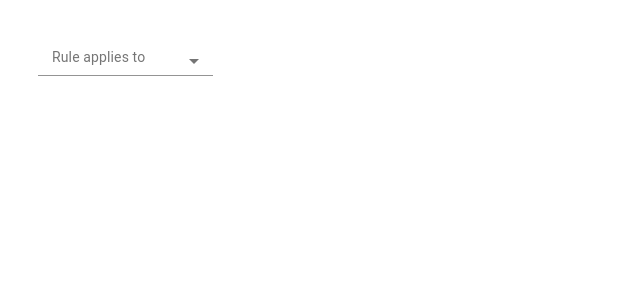
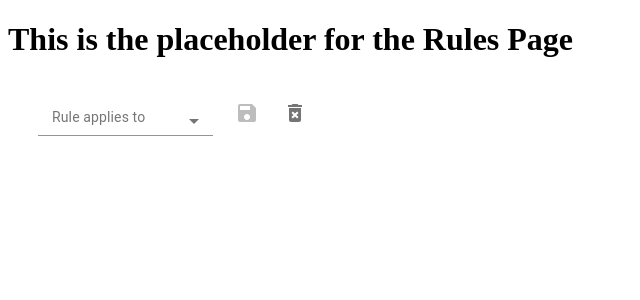
Before and after one commit to mshowman/capstoneBlockchain, a React (Create React App) app in the folder bloxiom/: page / in a window 1280 px wide. Shown: the top 300 px of the page, without its empty margins (0-640 px from the left). Built offline with nearby package versions, Linux system fonts and the light colour scheme.

Commit message:
rules component is complete from a front-end standpoint. no functionality beyond simple logic at this point.

```diff
--- a/bloxiom/package.json
+++ b/bloxiom/package.json
@@ -4,6 +4,7 @@
   "private": true,
   "dependencies": {
     "@material-ui/core": "^4.5.0",
+    "@material-ui/icons": "^4.5.1",
     "react": "^16.10.2",
     "react-dom": "^16.10.2",
     "react-scripts": "3.2.0"
--- a/bloxiom/public/index.html
+++ b/bloxiom/public/index.html
@@ -2,27 +2,12 @@
 <html lang="en">
   <head>
     <meta charset="utf-8" />
-    <link rel="icon" href="%PUBLIC_URL%/favicon.ico" />
     <meta name="viewport" content="width=device-width, initial-scale=1" />
     <meta name="theme-color" content="#000000" />
     <meta
       name="description"
       content="Web site created using create-react-app"
     />
-    <!--
-      manifest.json provides metadata used when your web app is installed on a
-      user's mobile device or desktop. See https://developers.google.com/web/fundamentals/web-app-manifest/
-    -->
-    <link rel="manifest" href="%PUBLIC_URL%/manifest.json" />
-    <!--
-      Notice the use of %PUBLIC_URL% in the tags above.
-      It will be replaced with the URL of the `public` folder during the build.
-      Only files inside the `public` folder can be referenced from the HTML.
-
-      Unlike "/favicon.ico" or "favicon.ico", "%PUBLIC_URL%/favicon.ico" will
-      work correctly both with client-side routing and a non-root public URL.
-      Learn how to configure a non-root public URL by running `npm run build`.
-    -->
     <title>React App</title>
   </head>
   <body>
--- a/bloxiom/src/App.js
+++ b/bloxiom/src/App.js
@@ -1,6 +1,11 @@
 import React from 'react';
 import Rule from './components/Rule';
 
-const App = () => <Rule />;
+const App = () => (
+  <div>
+    <h1>This is the placeholder for the Rules Page</h1>
+    <Rule />
+  </div>
+);
 
 export default App;
--- a/bloxiom/src/components/Rule.js
+++ b/bloxiom/src/components/Rule.js
@@ -1,12 +1,15 @@
-import React, { useState } from 'react';
+import React, { useState, useEffect } from 'react';
 import { Select } from '@material-ui/core';
 import Input from '@material-ui/core/Input';
 import MenuItem from '@material-ui/core/MenuItem';
 import InputLabel from '@material-ui/core/InputLabel';
 import makeStyles from '@material-ui/core/styles/makeStyles';
 import FormControl from '@material-ui/core/FormControl';
+import TextField from '@material-ui/core/TextField';
+import IconButton from '@material-ui/core/IconButton';
+import SaveIcon from '@material-ui/icons/Save';
+import DeleteForeverIcon from '@material-ui/icons/DeleteForever';
 
-import TextField from '@material-ui/core/TextField';
 import { individualMockValues, groupMockValues } from '../constants/Groups';
 import mockRuleVariablesForIndividuals from '../constants/IndividualRuleVariables';
 import mockRuleVariablesForGroups from '../constants/GroupRuleVariables';
@@ -39,19 +42,34 @@ const Rule = () => {
   const [selectedGroupInd, setSelectedGroupInd] = useState('');
   const [selected, setSelected] = useState('');
   const [selectedRule, setSelectedRule] = useState('');
-  const [availableVariables, setAvailableVariables] = useState('');
+  const [availableVariables, setAvailableVariables] = useState([]);
+  const [condition, setCondition] = useState('');
+  const [validEntry, setValidEntry] = useState(false);
 
-  const getRules = () => {
-    let varList;
+  useEffect(() => {
+    setValidEntry(selectedGroupInd !== '' && selected !== '' && selectedRule !== '' && condition !== '');
+  }, [selectedGroupInd, selected, selectedRule, condition]);
 
-    if (selectedGroupInd === 'Group') {
-      varList = mockRuleVariablesForGroups.filter((person) => person.name === selected);
-    } else {
-      varList = mockRuleVariablesForIndividuals.filter((person) => person.name === selected);
-    }
+  useEffect(() => {
+    setSelected('');
+    setSelectedRule('');
+    setAvailableVariables([]);
+    setCondition('');
+  }, [selectedGroupInd]);
 
-    setAvailableVariables(varList.variables);
-  };
+  useEffect(() => {
+    const getRules = () => {
+      if (selected === '') return [];
+
+      const source = (selected.includes('Group') || selected.includes('Entire'))
+        ? mockRuleVariablesForGroups
+        : mockRuleVariablesForIndividuals;
+
+      return source.filter((person) => person.name === selected)[0].variables;
+    };
+
+    setAvailableVariables(getRules());
+  }, [selected]);
 
   return (
     <div className={classes.root}>
@@ -87,7 +105,7 @@ const Rule = () => {
           <Select
             className={classes.select}
             value={selected}
-            onChange={(event) => { setSelected(event.target.value); getRules(); }}
+            onChange={(event) => setSelected(event.target.value)}
             input={<Input id="select" />}
             inputProps={{
               id: 'select',
@@ -110,7 +128,7 @@ const Rule = () => {
         </FormControl>
       </div>
       )}
-      {availableVariables
+      {availableVariables.length > 0
       && (
       <div className={classes.container}>
         <FormControl variant="outlined">
@@ -146,9 +164,18 @@ const Rule = () => {
           label="Enter condition for rule:"
           defaultValue=" "
           variant="outlined"
+          onChange={(event) => setCondition(event.target.value)}
         />
       </div>
       )}
+      <IconButton
+        disabled={!validEntry}
+      >
+        <SaveIcon />
+      </IconButton>
+      <IconButton>
+        <DeleteForeverIcon />
+      </IconButton>
     </div>
   );
 };
```
